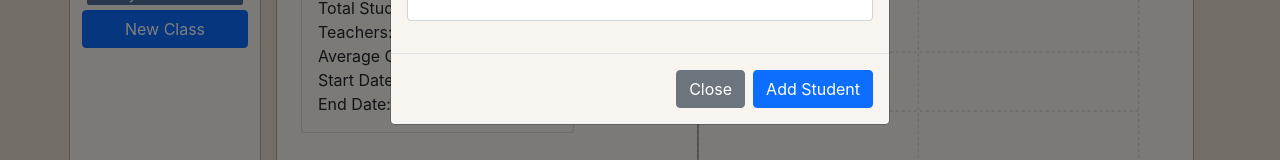
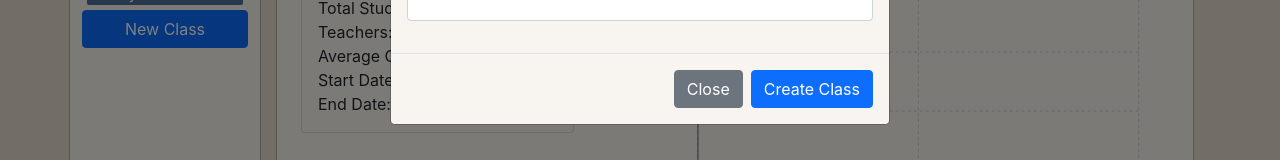
Before and after one commit to CodyGrogan/cramschoolmanager, a React (Create React App) app in the folder client/: page /school in a window 1280 px wide. Both pictures are taken after a click on the button "New Class". Shown: the part 157-317 px from the top of the page. Built offline with nearby package versions, Linux system fonts and the light colour scheme; no server answers.

Commit message:
fixed typo in add class modal

```diff
--- a/client/src/components/SchoolManager.tsx
+++ b/client/src/components/SchoolManager.tsx
@@ -249,7 +249,7 @@ function SchoolManager(props: any){
                 </div>
                 <div className="modal-footer">
                     <button type="button" className="btn btn-secondary" data-bs-dismiss="modal">Close</button>
-                    <button type="button" className="btn btn-primary" data-bs-dismiss="modal" onClick={()=> newClass()}>Add Student</button>
+                    <button type="button" className="btn btn-primary" data-bs-dismiss="modal" onClick={()=> newClass()}>Create Class</button>
                 </div>
                 </div>
             </div>
```
